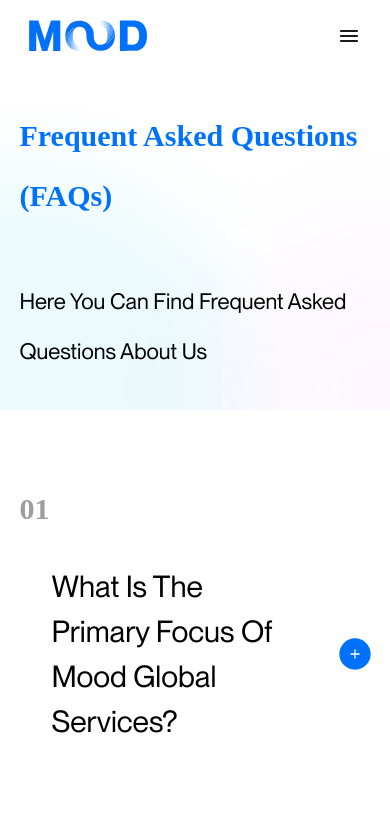
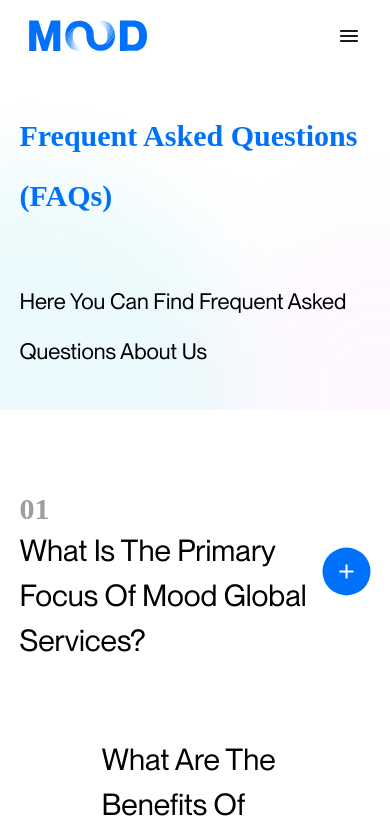
Before and after one commit to omeaag/mgs-website, a Next.js app: page /faq in a window 390 px wide. Shown: the top 832 px of the page. Built offline with nearby package versions, Linux system fonts and the light colour scheme; a web font is replaced by a local one.

Commit message:
fixed getIntouch

```diff
--- a/Components/FaqPage.jsx
+++ b/Components/FaqPage.jsx
@@ -3,16 +3,30 @@ import "../public/style/termsConditions.css";
 import Image from "next/image";
 import button1 from "../public/materials/faqplus.svg";
 import button2 from "../public/materials/faqxmark.svg";
-import { useState } from "react";
+import { useState, useEffect } from "react";
 
 function FaqPage() {
     const [showStates, setShowStates] = useState(Array(3).fill(false)); // Adjust the array size based on the number of FAQ items
+    const [isMobileOn, setIsMobileOn] = useState(false);
 
     const toggleShow = (index) => {
         const newShowStates = [...showStates];
         newShowStates[index] = !newShowStates[index];
         setShowStates(newShowStates);
     };
+
+    useEffect(() => {
+        const updateWindowDimensions = () => {
+            if (window.innerWidth < 600) {
+                setIsMobileOn(true);
+            } else if (window.innerWidth >= 600) {
+                setIsMobileOn(false);
+            }
+        };
+        updateWindowDimensions();
+        window.addEventListener("resize", updateWindowDimensions);
+        return () => window.removeEventListener("resize", updateWindowDimensions)
+    }, []);
 
     return (
         <div className="termsConditionsAllContainer">
@@ -22,11 +36,20 @@ function FaqPage() {
             </div>
             <div className="termsConditionsText">
                 <div className="FaqContainer">
-                    <div className="FaqUpperDiv">
-                        <h1>01</h1>
-                        <div className="FaqTitleContainer">What is the primary focus of Mood Global Services?</div>
+                    {isMobileOn ? <div className="FaqUpperDivMobile">
+                        <div className="mobileLeft">
+                            <h1>01</h1>
+                            <div className="FaqTitleContainer">What is the primary focus of Mood Global Services?</div>
+                        </div>
                         <Image src={showStates[0] ? button2 : button1} onClick={() => toggleShow(0)} />
-                    </div>
+                    </div> :
+                        <div className="FaqUpperDiv">
+                            <h1>01</h1>
+                            <div className="FaqTitleContainer">What is the primary focus of Mood Global Services?</div>
+                            <Image src={showStates[0] ? button2 : button1} onClick={() => toggleShow(0)} />
+                        </div>
+                    }
+
                     <div className="FaqLowerDiv">
                         {showStates[0] ? <p>Our expertise lies in pioneering blockchain solutions and integrating emerging technologies, empowering businesses and entrepreneurs to navigate technological innovation.</p> : null}
                     </div>
--- a/Components/Privacypolicy.jsx
+++ b/Components/Privacypolicy.jsx
@@ -78,7 +78,6 @@ function Privacypolicy() {
             p6: `The biometric data will be processed exclusively by our data controller Gianluca Di Bella in order to carry out the user due diligence process`,
             li1: [],
             li2: [],
-
             li3: [`if a natural person: name, surname, tax code, date of birth, residential address, telephone number, e-mail, date of birth, photo of the user;`,
                 `if a legal person: name, registered office, tax code.`,
                 `Data for due diligence: for the purposes of due diligence of the user pursuant to anti-money laundering legislation, depending on the activities actually carried out by the Company, one or more of the following Personal Data may be required: copy of a current identification document validity (passport, driving license, identity card); copy of documents proving the "contact information" (by way of example, data from a utility bill in the user's name for verification of the relevant residence, data on the status of politically exposed persons, video data for the execution of the procedure remote user identification and authentication, biometric verification data, etc.).`,
--- a/Components/TermsConditions.jsx
+++ b/Components/TermsConditions.jsx
@@ -161,7 +161,7 @@ function TermsConditions() {
                                     <b>{e.b3.length > 0 && e.b3}</b> {e.p3.length > 0 && e.p3}
                                 </p>
                                 <p>
-                                    <b>{e.b4.length > 0 && e.b4}</b> {e.p4.length > 0 && e.p4}
+                                     {e.p4.length > 0 && e.p4}
                                 </p>
                             </div>
                             }
--- a/public/style/termsConditions.css
+++ b/public/style/termsConditions.css
@@ -28,6 +28,7 @@
     color: rgba(0, 113, 251, 1);
     ;
 }
+
 
 .termsConditionsHeader p {
     font-family: MonumentExtended;
@@ -196,7 +197,6 @@ u strong {
 @media (max-width: 599px) {
     .termsConditionsText {
         width: 90%;
-
     }
 
     .termsConditionsHeader {
@@ -251,6 +251,7 @@ u strong {
         gap: 20px;
         display: none;
     }
+
     .FaqTitleContainer,
     .FaqContainer h1 {
         font-size: 30px;
@@ -264,9 +265,10 @@ u strong {
         align-items: center;
         gap: 10px;
     }
-    .FaqTitleContainer{
+
+    .FaqTitleContainer {
         width: 100%;
-        margin-left: -50px;
+
     }
 
     .FaqLowerDiv {
@@ -274,10 +276,22 @@ u strong {
     }
 
     .FaqUpperDiv h1 {
-        order: -1; /* Move h1 to the beginning */
-        margin-bottom: 300px; /* Adjust margin for spacing */
-      }
+        order: -1;
     }
+
+    .mobileLeft {
+        display: flex;
+        flex-direction: column;
+    }
+
+    .FaqUpperDivMobile {
+        display: flex;
+        justify-content: space-between;
+    }
+    .FaqLowerDiv{
+        width: 100%;
+    }
+}
 
 
 
```
